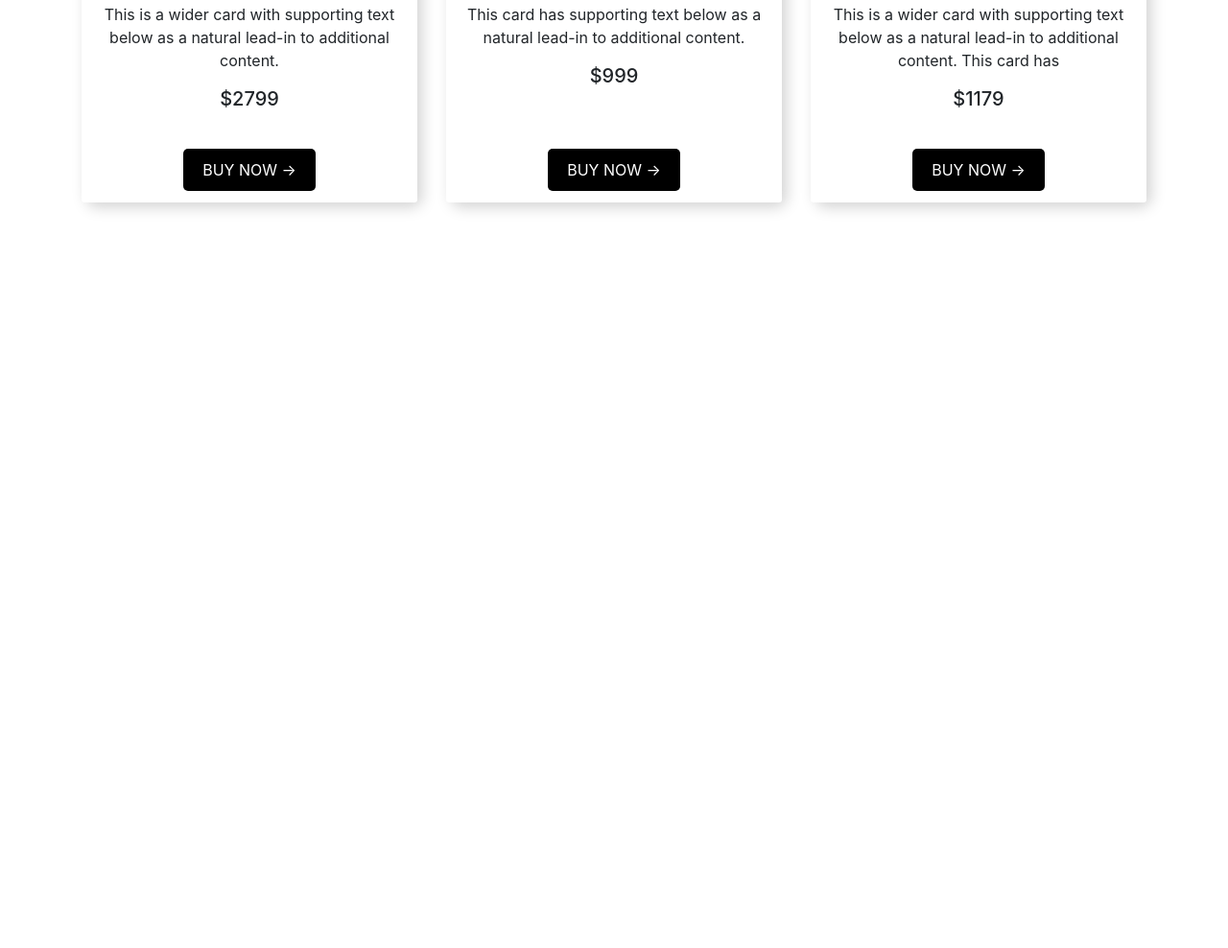
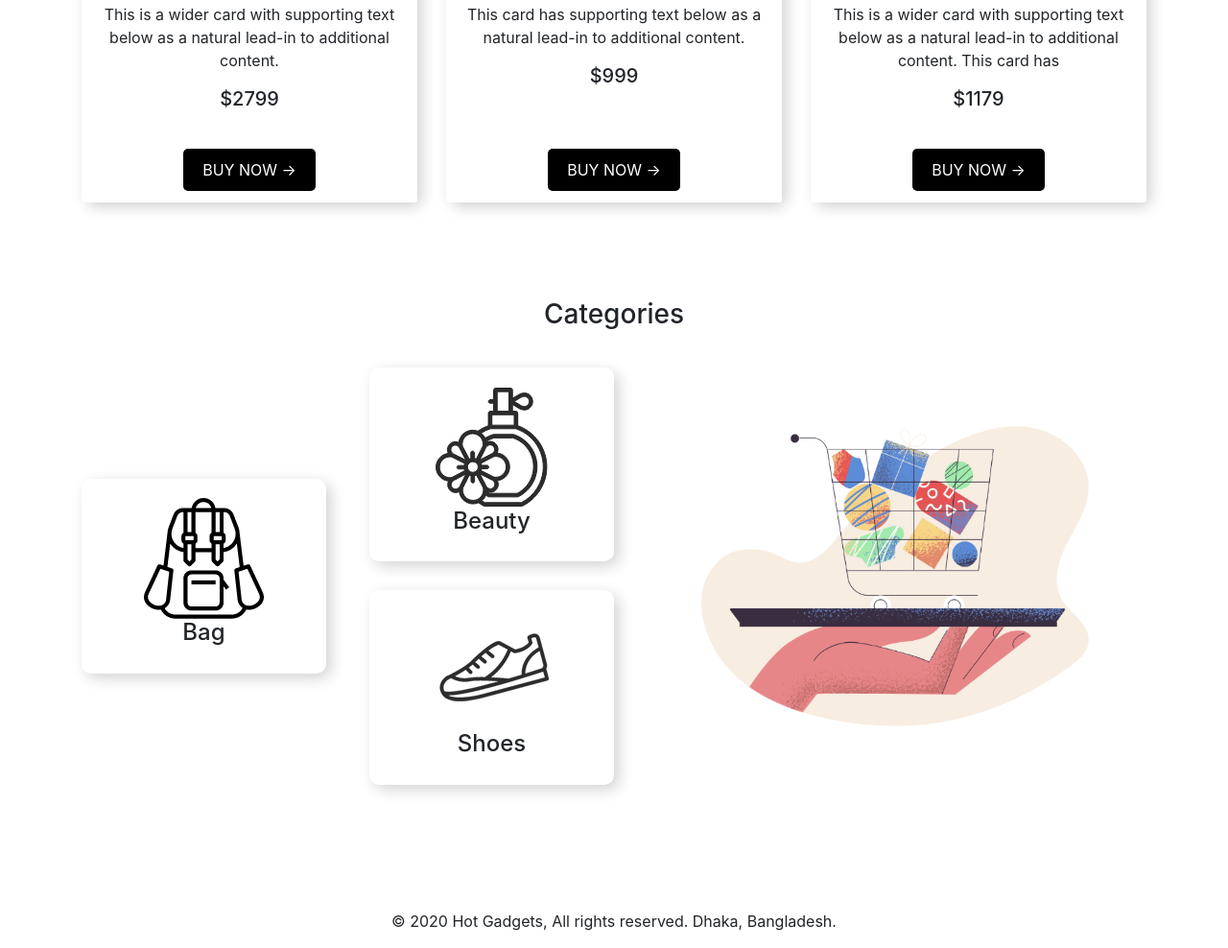
Before and after one commit to mdajgarhossain/hot-gadgets-ecommerce-website, a plain HTML site: page index.html in a window 1280 px wide. Shown: the part 1938-2926 px from the top of the page at 96% size. Before the commit the page ends 2249 px from the top, so only its background shows below. Drawn offline with nearby package versions, Linux system fonts and the light colour scheme.

Commit message:
added categories and footer

```diff
--- a/index.html
+++ b/index.html
@@ -172,6 +172,43 @@
         </div>
     </div>
 
+    <!--Categories-->
+    <div class="container" id="categories">
+        <div class="d-flex justify-content-center categories">
+            <h3>Categories</h3>
+        </div>
+        <div class="row">
+            <div class="col-md-3 d-flex align-items-center">
+                <div class="card w-100">
+                    <div class="card-body text-center">
+                        <img src="images/Categories/bag.png" alt="">
+                        <h4>Bag</h4>
+                    </div>
+                </div>
+            </div>
+            <div class="col-md-3">
+                <div class="card w-100 cat-beauty">
+                    <div class="card-body text-center">
+                        <img src="images/Categories/perfume.png" alt="">
+                        <h4>Beauty</h4>
+                    </div>
+                </div>
+                <div class="card w-100 cat-shoes">
+                    <div class="card-body text-center">
+                        <img src="images/Categories/shoe.png" alt="">
+                        <h4>Shoes</h4>
+                    </div>
+                </div>
+            </div>
+            <div class="col-md-6 d-flex align-items-center">
+                <img src="images/Categories/pale-order.png" class="w-100" alt="">
+            </div>
+        </div>
+    </div>
+
+    <footer class="text-center">
+        <p>© 2020 Hot Gadgets, All rights reserved. Dhaka, Bangladesh.</p>
+    </footer>
 
     <script src="https://code.jquery.com/jquery-3.4.1.slim.min.js" integrity="sha384-J6qa4849blE2+poT4WnyKhv5vZF5SrPo0iEjwBvKU7imGFAV0wwj1yYfoRSJoZ+n" crossorigin="anonymous"></script>
     <script src="https://cdn.jsdelivr.net/npm/popper.js@1.16.0/dist/umd/popper.min.js" integrity="sha384-Q6E9RHvbIyZFJoft+2mJbHaEWldlvI9IOYy5n3zV9zzTtmI3UksdQRVvoxMfooAo" crossorigin="anonymous"></script>
--- a/style.css
+++ b/style.css
@@ -41,3 +41,6 @@
     background-color: white;
     border-top: none;
 }
+.cat-beauty, .cat-shoes {
+    margin: 30px 15px;
+}
```
